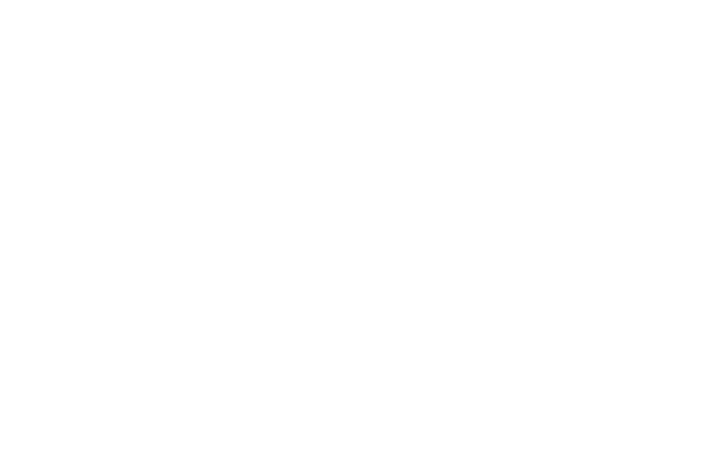
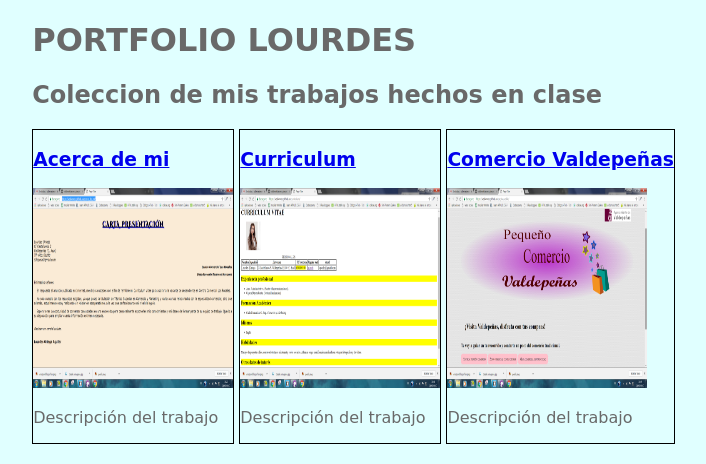
Before and after one commit to valdeweb/valdeweb.github.io, a plain HTML site: page index.html in a window 1280 px wide. Shown: the whole page, without its empty margins (39-745 px from the left). Drawn offline with Linux system fonts and the light colour scheme.

Commit message:
creo contenido

```diff
--- a/css/style.css
+++ b/css/style.css
@@ -0,0 +1,14 @@
+body{
+    color:dimgrey;
+    background-color: lightcyan;
+    font-family: cursive;
+}
+
+.container{
+    width: 90%;
+    margin: 0 auto;
+}
+.trabajo{
+    border: solid 1px black;
+    display: inline-block;
+}
--- a/index.html
+++ b/index.html
@@ -12,5 +12,40 @@
 
 	<body>
 
+        <div class="container">
+
+        <h1>PORTFOLIO LOURDES</h1>
+        <h2>Coleccion de mis trabajos hechos en clase</h2>
+
+     <div class="trabajo">
+
+     <h3><a href="https://valdeweb.github.io/acerca_de_mi/">Acerca de mi</a></h3>
+     <a href="https://valdeweb.github.io/acerca_de_mi/"><img width=200 height=200 src="img/acerca_de_mi.jpg" alt="Foto del trabajo"></a>
+     <p class="descripcion">Descripción del trabajo</p>
+
+    </div>
+
+
+    <div class="trabajo">
+
+     <h3><a href="https://valdeweb.github.io/acerca_de_mi/">Curriculum</a></h3>
+     <a href="https://valdeweb.github.io/curriculum/"><img width=200 height=200 src="img/curriculum.jpg" alt="Foto del trabajo"></a>
+     <p class="descripcion">Descripción del trabajo</p>
+
+    </div>
+
+
+    <div class="trabajo">
+
+     <h3><a href="https://valdeweb.github.io/acerca_de_mi/">Comercio Valdepeñas</a></h3>
+     <a href="https://valdeweb.github.io/pagina_valde/"><img width=200 height=200 src="img/pagina_valde.jpg" alt="Foto del trabajo"></a>
+     <p class="descripcion">Descripción del trabajo</p>
+
+     </div>
+
+
+    </div>
+
+
 	</body>
 </html>
```
Also changed, not shown: img/acerca_de_mi.jpg (added), img/curriculum.jpg (added), img/pagina_valde.jpg (added).
